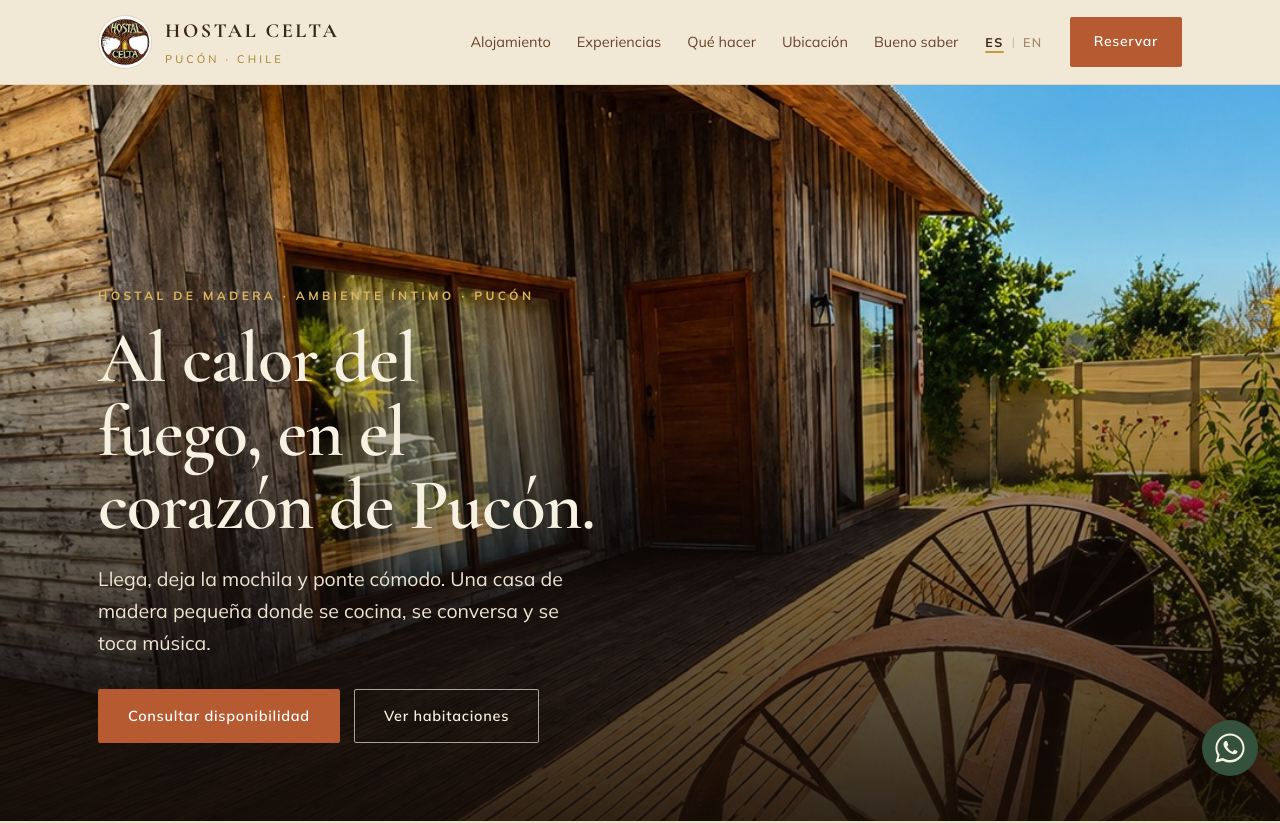
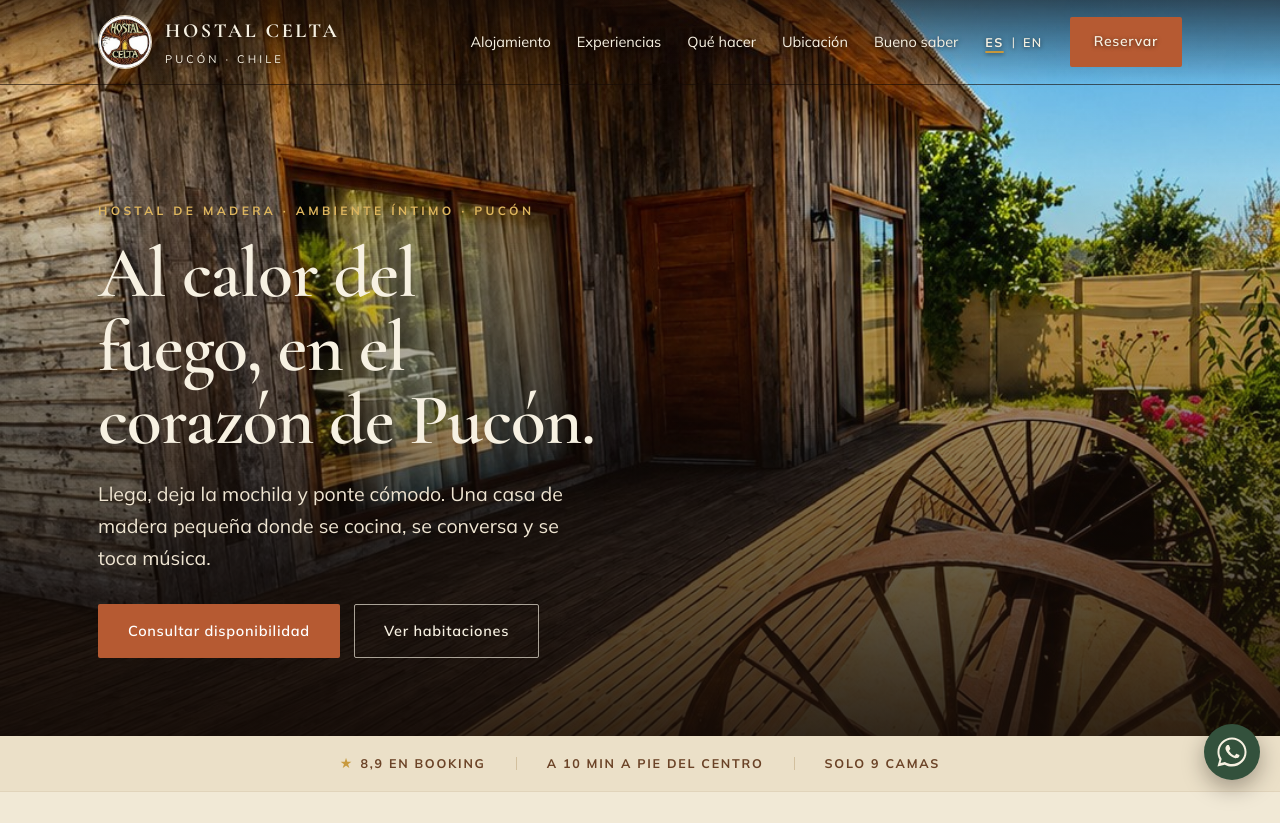
Before and after one commit to ignaciofriant-coder/hostal-celta-web, a plain HTML site: page index.html in a window 1280 px wide. Shown: the top 823 px of the page. Drawn offline with nearby package versions, Linux system fonts and the light colour scheme.

Commit message:
Header transparente sobre el hero (solido al hacer scroll) + WhatsApp redondo flotante tambien en movil (saca la barra rectangular)
Co-Authored-By: Claude Opus 4.8 <noreply@anthropic.com>

```diff
--- a/app.js
+++ b/app.js
@@ -332,7 +332,7 @@
     var trustScore = score ? score + " " + t.trustScoreSuffix : "";
 
     var header =
-      '<header style="position:sticky;top:0;z-index:50;background:rgba(241,233,214,.94);backdrop-filter:blur(8px);border-bottom:1px solid #E1D4BB">' +
+      '<header class="site-header" style="position:fixed;top:0;left:0;right:0;z-index:50">' +
         '<div style="max-width:1140px;margin:0 auto;padding:0 28px;height:84px;display:flex;align-items:center;justify-content:space-between;gap:24px">' +
           '<a href="#inicio" style="display:flex;align-items:center;gap:13px;color:inherit">' +
             '<img src="assets/logo.jpg" alt="' + att(t.altLogo) + '" style="width:54px;height:54px;border-radius:50%;border:1px solid #E1D4BB" />' +
@@ -714,7 +714,7 @@
     var waFloat =
       '<a class="wa-float" href="' + att(CFG.whatsappUrl) + '" target="_blank" rel="noopener" aria-label="' + (state.lang === "en" ? "Message us on WhatsApp" : "Escríbenos por WhatsApp") + '">' + WA_SVG + '</a>';
 
-    return header + hero + trust + host + experiences + rooms + house + pucon + location + gallery + reviews + faq + cta + contact + footer + sticky + waFloat;
+    return header + hero + trust + host + experiences + rooms + house + pucon + location + gallery + reviews + faq + cta + contact + footer + waFloat;
   }
 
   /* ---------------- LIGHTBOX ---------------- */
@@ -826,6 +826,7 @@
     wireHovers(app);
     wireReveal(app);
     window.scrollTo(0, y);
+    updateHeader();
   }
 
   // global keyboard for lightbox
@@ -859,11 +860,12 @@
   var mq = window.matchMedia("(max-width:820px)");
   (mq.addEventListener ? mq.addEventListener.bind(mq, "change") : mq.addListener.bind(mq))(function () { render(); });
 
-  // subtle header elevation once the page is scrolled
-  window.addEventListener("scroll", function () {
-    var hd = document.querySelector("header");
-    if (hd) hd.style.boxShadow = window.scrollY > 8 ? "0 6px 20px rgba(46,29,18,.12)" : "";
-  }, { passive: true });
+  // header: transparent over the hero, solid once scrolled
+  function updateHeader() {
+    var hd = document.querySelector("header.site-header");
+    if (hd) hd.classList.toggle("solid", window.scrollY > 60);
+  }
+  window.addEventListener("scroll", updateHeader, { passive: true });
 
   var qlang = (location.search.match(/[?&]lang=(es|en)/) || [])[1];
   if (qlang) state.lang = qlang;
--- a/styles.css
+++ b/styles.css
@@ -9,11 +9,15 @@ button{font-family:inherit;cursor:pointer;}
 :focus-visible{outline:2px solid #C89A3E;outline-offset:3px;border-radius:2px;}
 .skip-link{position:fixed;top:-60px;left:12px;z-index:300;background:#6B4327;color:#F7F1E2;font-weight:700;font-size:14px;padding:12px 18px;border-radius:0 0 4px 4px;transition:top .18s ease;}
 .skip-link:focus{top:0;color:#F7F1E2;}
-.wa-float{position:fixed;right:22px;bottom:24px;z-index:130;width:56px;height:56px;border-radius:50%;background:#33513C;color:#F7F1E2;display:none;align-items:center;justify-content:center;box-shadow:0 8px 22px rgba(20,11,6,.34);transition:transform .2s ease,background .2s ease;}
+.wa-float{position:fixed;right:20px;bottom:20px;z-index:130;width:56px;height:56px;border-radius:50%;background:#33513C;color:#F7F1E2;display:flex;align-items:center;justify-content:center;box-shadow:0 8px 22px rgba(20,11,6,.34);transition:transform .2s ease,background .2s ease;}
 .wa-float svg{width:30px;height:30px;fill:currentColor;}
 .wa-float:hover{background:#3d6248;color:#F7F1E2;transform:scale(1.06);}
-@media (min-width:821px){.wa-float{display:flex;}}
-@media (prefers-reduced-motion:reduce){html{scroll-behavior:auto;}.wa-float{transition:none;}}
+.site-header{border-bottom:1px solid transparent;transition:background .3s ease,box-shadow .3s ease,border-color .3s ease;}
+.site-header:not(.solid){background:linear-gradient(to bottom,rgba(20,11,6,.62),rgba(20,11,6,0));}
+.site-header:not(.solid) a,.site-header:not(.solid) button,.site-header:not(.solid) span{color:#F7F1E2 !important;text-shadow:0 1px 4px rgba(0,0,0,.6);}
+.site-header.solid a,.site-header.solid button,.site-header.solid span{text-shadow:none;}
+.site-header.solid{background:rgba(241,233,214,.94);backdrop-filter:blur(8px);border-bottom-color:#E1D4BB;box-shadow:0 6px 20px rgba(46,29,18,.10);}
+@media (prefers-reduced-motion:reduce){html{scroll-behavior:auto;}.wa-float,.site-header{transition:none;}}
 @media (min-width:821px){
   section[data-parallax]{background-attachment:fixed;}
 }
@@ -67,6 +71,4 @@ details[data-faq] > summary::-webkit-details-marker{display:none;}
   div[style*="order:2"]{order:0 !important;}
   footer > div{padding:0 16px !important;}
   h1{font-size:34px !important;}
-  div[data-stickycta]{display:flex !important;}
-  footer{padding-bottom:96px !important;}
 }
```
